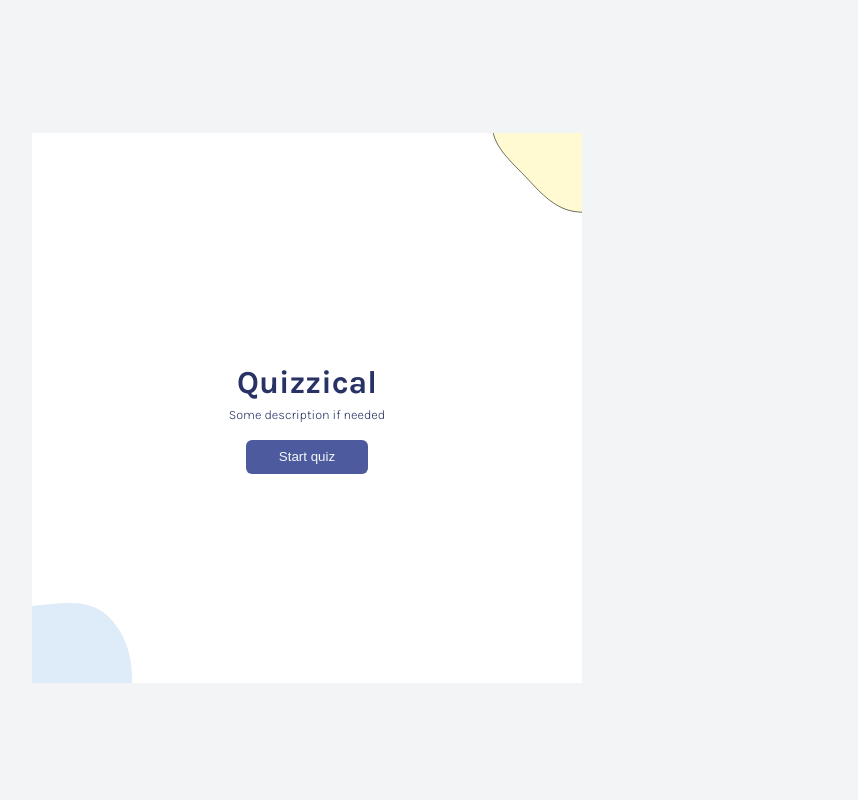
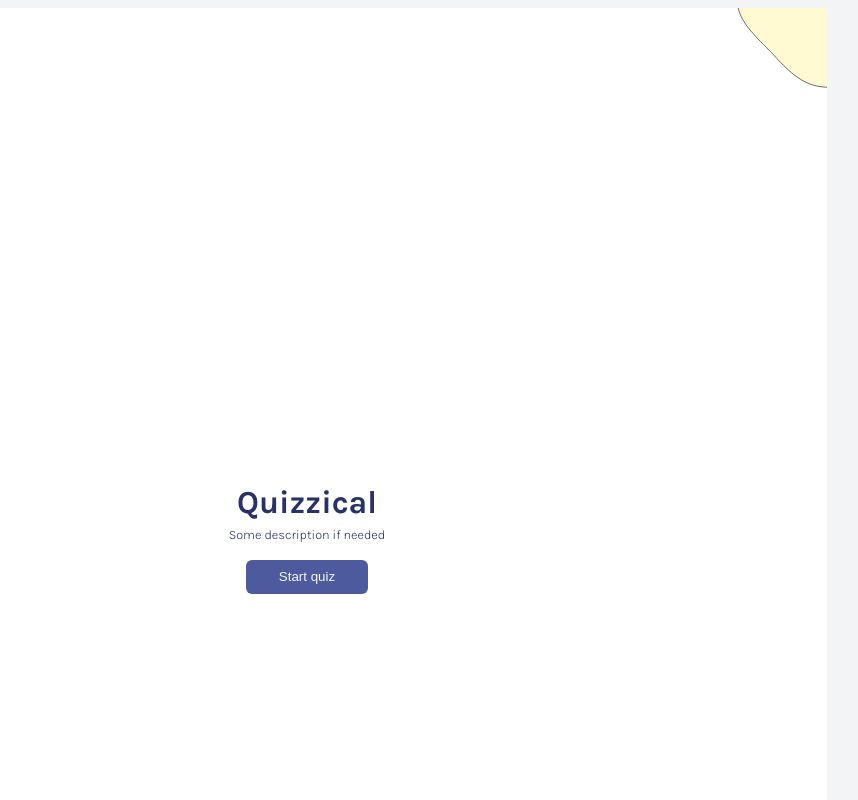
Before and after one commit to san-melisa/quiz-app-react, a React (Vite) app: page / in a window 1280 px wide. Shown: the top 800 px of the page, without its empty margins (333-1191 px from the left). Built offline with nearby package versions, Linux system fonts and the light colour scheme.

Commit message:
change width

```diff
--- a/src/index.css
+++ b/src/index.css
@@ -13,7 +13,7 @@ body {
 }
 
 main{
-  width: min(130vmin, 550px);
+  width: 130vmin;
   aspect-ratio: 1 / 1;
   background-color: #FFFFFF;
   display: flex;
--- a/src/pages/Quiz.jsx
+++ b/src/pages/Quiz.jsx
@@ -12,7 +12,10 @@ export default function Quiz() {
     fetch("https://opentdb.com/api.php?amount=5&type=multiple")
       .then((res) => res.json())
       .then((data) => {
-        if (!data.results) return;
+        if (!data.results)  {
+          setError("Failed to load questions");
+          return;
+        }
 
         const updatedQuestions = data.results.map((question) => {
           const mergeArr = [
@@ -27,6 +30,10 @@ export default function Quiz() {
           };
         });
         setQuestions(updatedQuestions);
+      })
+       .catch((err) => {
+        setError("Error fetching questions. Please try again later.");
+        console.error(err);
       });
   }, []);
 
@@ -80,6 +87,7 @@ export default function Quiz() {
 
   return (
     <main>
+
       {questions.length === 0 ? (
         <div>Loading...</div>
       ) : (
```
